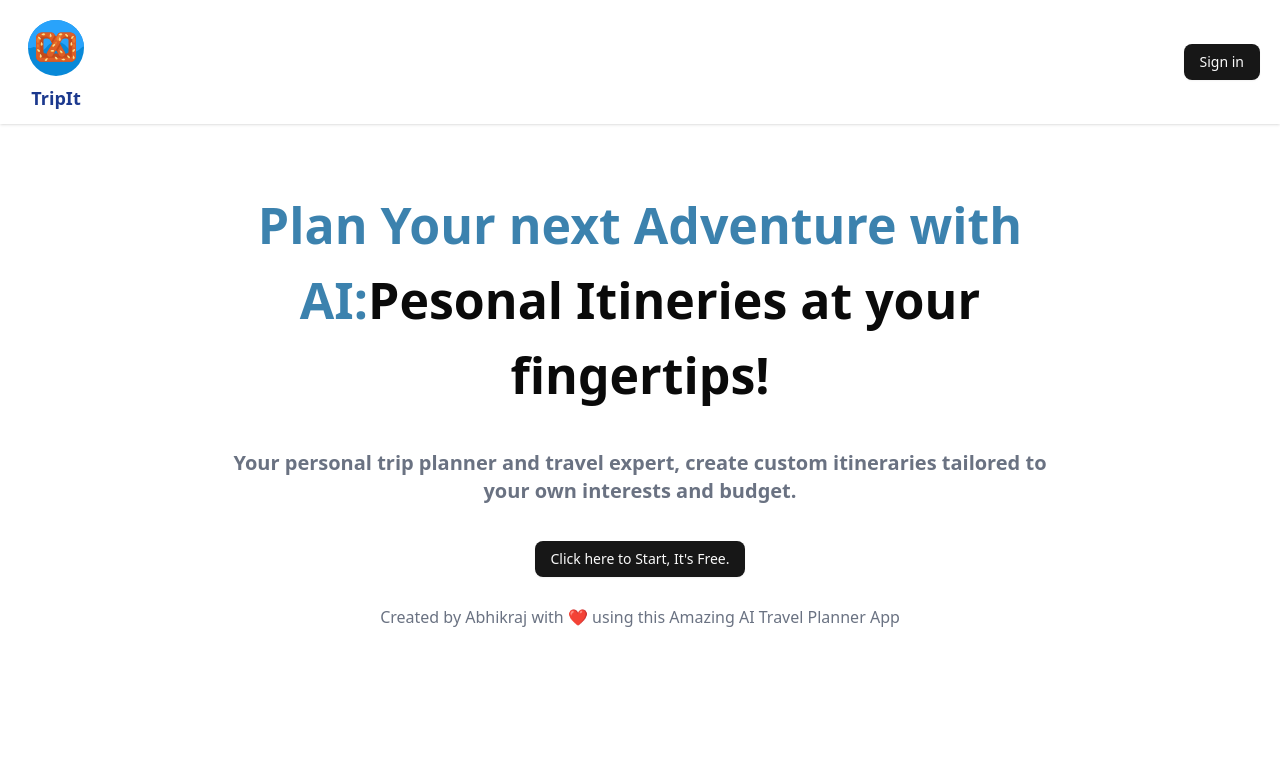
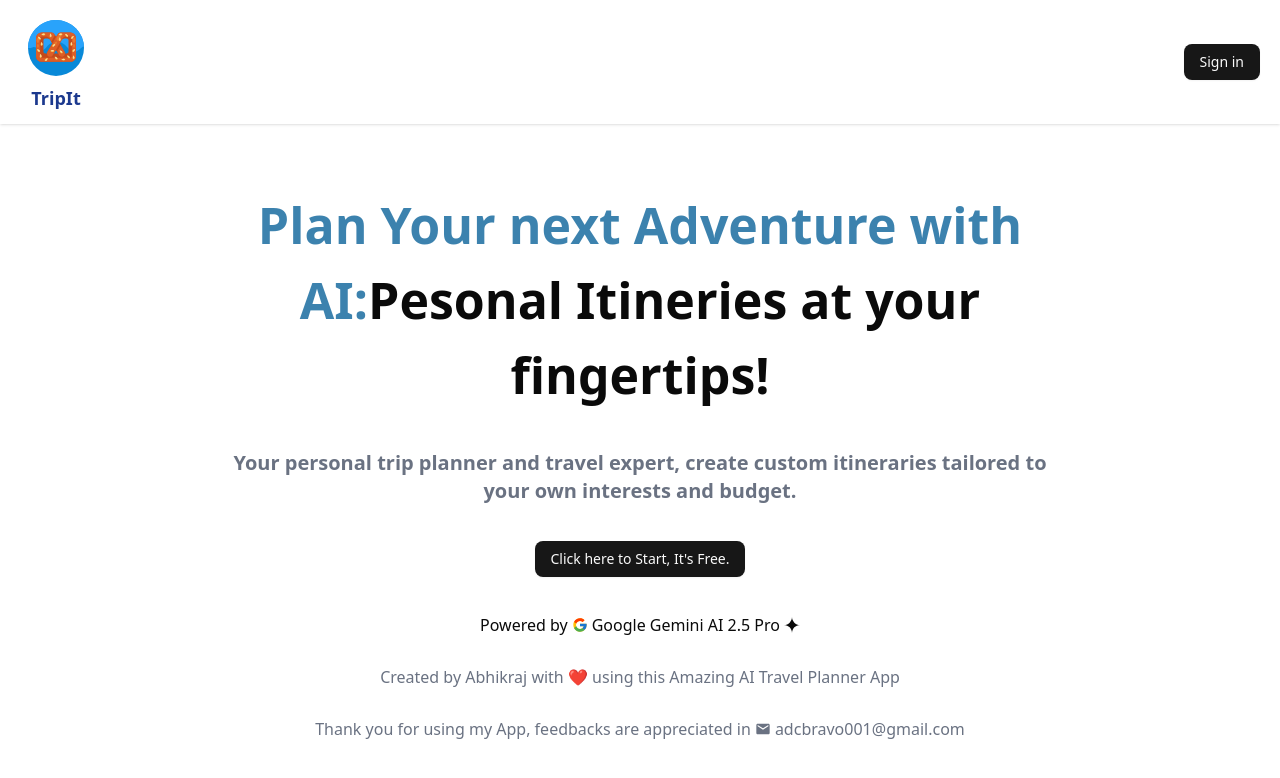
Before and after one commit to Unsigned0Varchar/TripIt, a React (Vite) app: page / in a window 1280 px wide. Shown: the top 778 px of the page. Built offline with nearby package versions, Linux system fonts and the light colour scheme; no server answers.

Commit message:
Customized home page

```diff
--- a/src/components/Footer.jsx
+++ b/src/components/Footer.jsx
@@ -1,10 +1,18 @@
 import React from 'react'
+import { MdEmail } from "react-icons/md";
 
 const Footer = () => {
   return (
-    <div className='my-7 '>
-      <h2 className='text-center text-gray-500'>Created by Abhikraj with ❤️ using this Amazing AI Travel Planner App</h2>
-    </div>
+    <>
+      <div className='my-7 '>
+        <h2 className='text-center text-gray-500'>Created by Abhikraj with ❤️ using this Amazing AI Travel Planner App</h2>
+      </div>
+      <h2 className='items-center justify-center flex gap-1 text-gray-500'>
+        <span>Thank you for using my App, feedbacks are appreciated in</span>
+        <MdEmail />
+        adcbravo001@gmail.com
+      </h2>
+    </>
   )
 }
 
--- a/src/components/custom/Hero.jsx
+++ b/src/components/custom/Hero.jsx
@@ -1,6 +1,8 @@
 import React from 'react'
 import { Button } from '../ui/button'
 import { Link } from 'react-router-dom'
+import { SiGooglegemini } from "react-icons/si";
+import { FcGoogle } from "react-icons/fc";
 
 const Hero = () => {
   return (
@@ -14,8 +16,9 @@ const Hero = () => {
         <Button>Click here to Start, It's Free.</Button>
       </Link>
 
-
-
+      <p className="flex items-center gap-1">
+        Powered by<FcGoogle /> Google Gemini AI 2.5 Pro <SiGooglegemini />
+      </p>
     </div>
   )
 }
```
